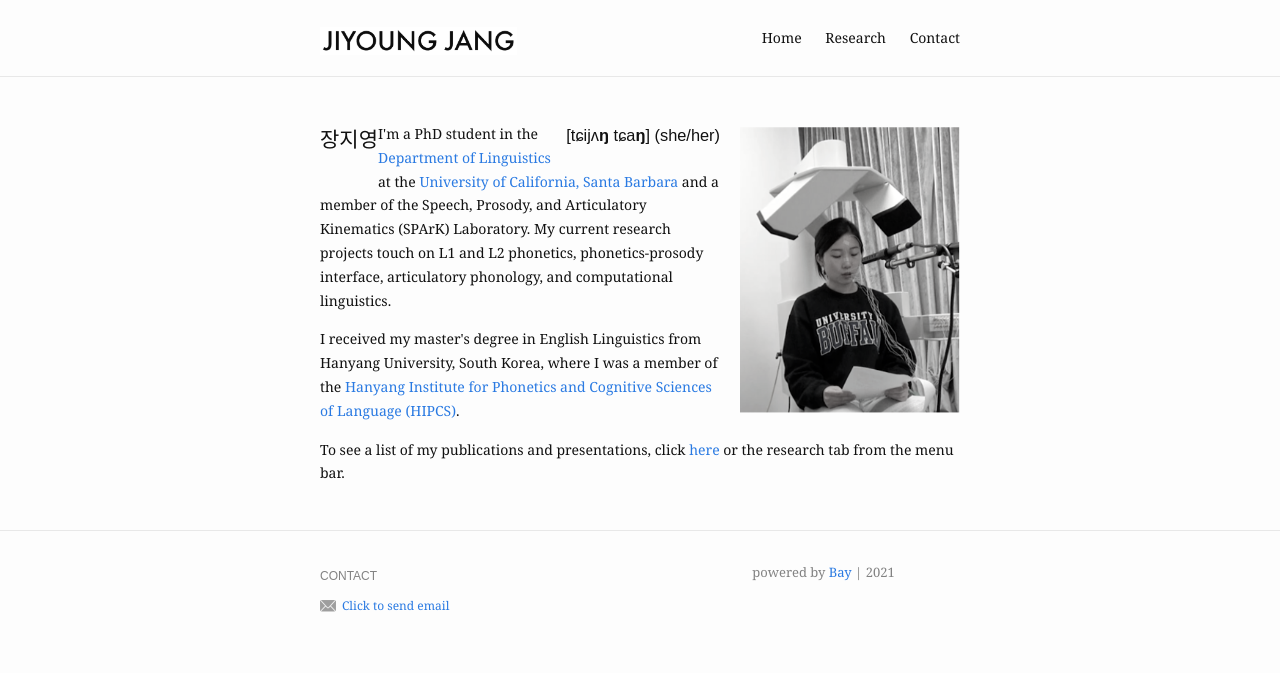
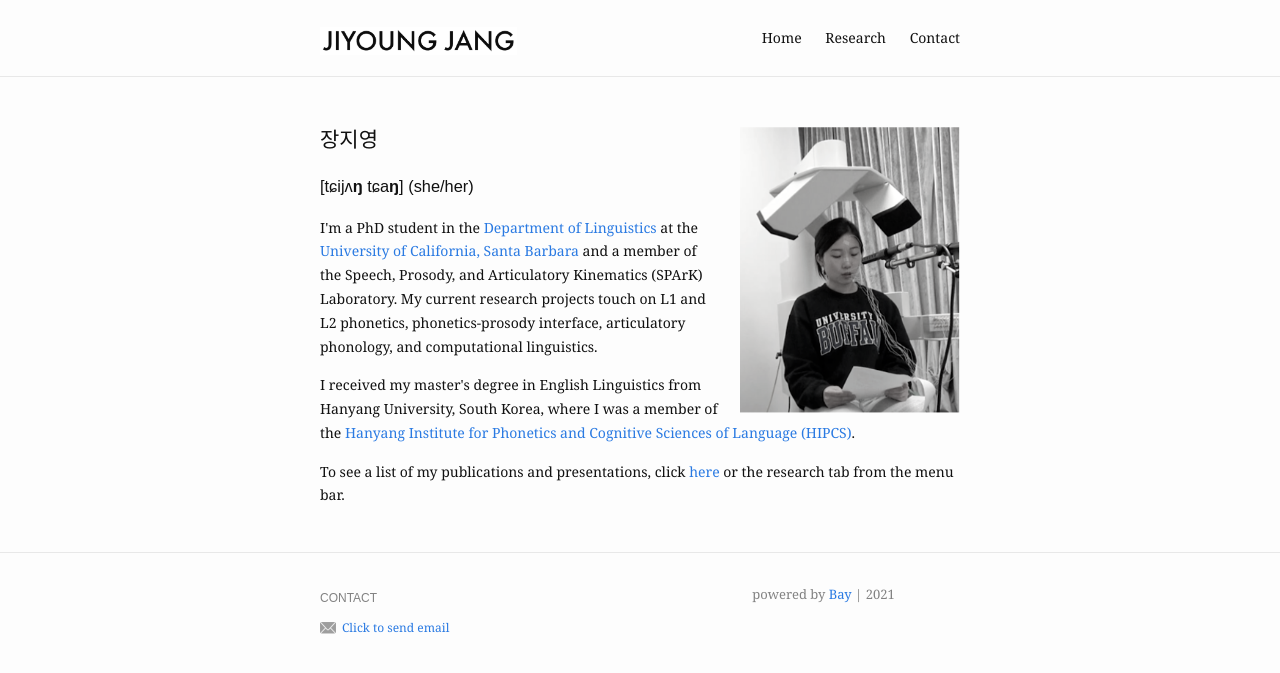
Before and after one commit to jiyoungj/jiyoungj.github.io, a Jekyll site: the page built from index.md, in a window 1280 px wide. Shown: the top 673 px of the page. Built offline with Jekyll 4.4.1, drawn with Linux system fonts in a browser that asks for light colours.

Commit message:
Update index.md

```diff
--- a/index.md
+++ b/index.md
@@ -7,8 +7,7 @@
 
 <p>
 <div>
-  <h2 style="float: left">장지영</h2>
-  <h3 style="float: right">[tɕijʌ<b>ŋ</b> tɕa<b>ŋ</b>] (she/her)</h3>
+  <h2>장지영</h2> <h3>[tɕijʌ<b>ŋ</b> tɕa<b>ŋ</b>] (she/her)</h3>
 </div>
 </p>
 
```
